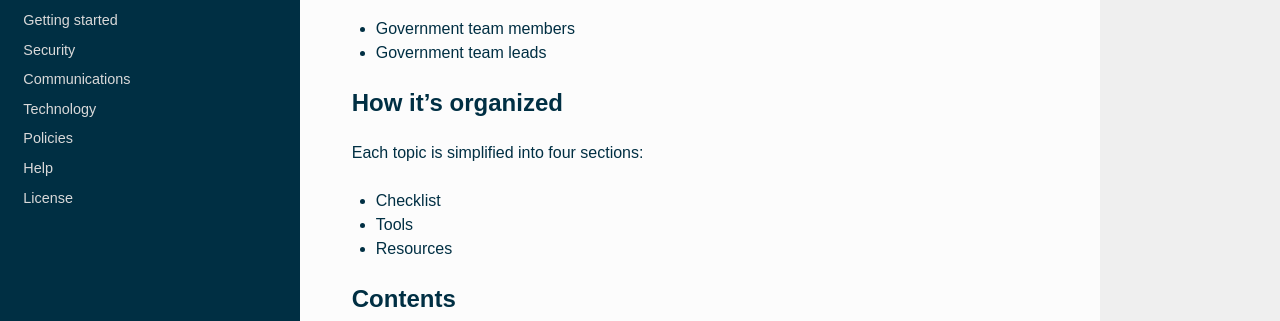
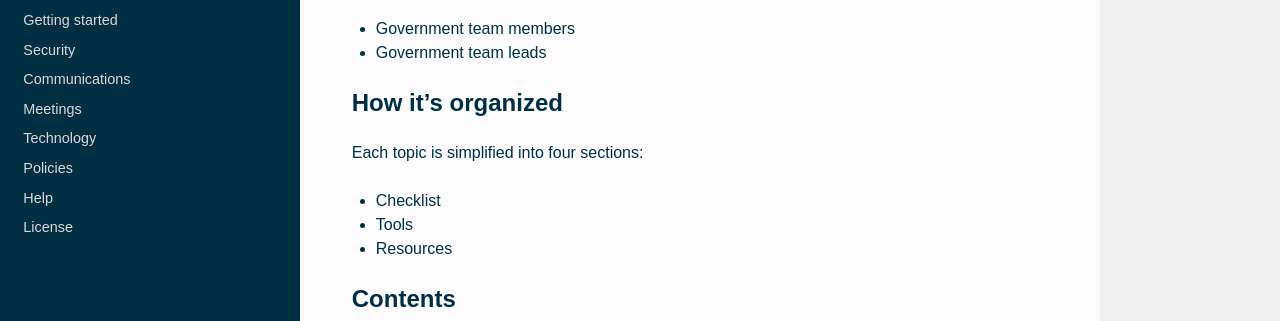
Before and after one commit to distributedgov/guide, an MkDocs documentation site: the page built from docs/README.md, in a window 1280 px wide. Shown: the part 310-631 px from the top of the page. Built offline with MkDocs 1.6.1, drawn with Linux system fonts in a browser that asks for light colours; nearby versions of some CDN libraries; old or Windows-style settings are respelled for this version of MkDocs.

Commit message:
Update mkdocs.yml

```diff
--- a/mkdocs.yml
+++ b/mkdocs.yml
@@ -14,6 +14,7 @@ pages:
     - Getting started: getting-started.md
     - Security: security.md
     - Communications: communications.md
+    - Meetings: meetings.md
     - Technology: technology.md
     - Policies: policies.md
     - Help: help.md
```
